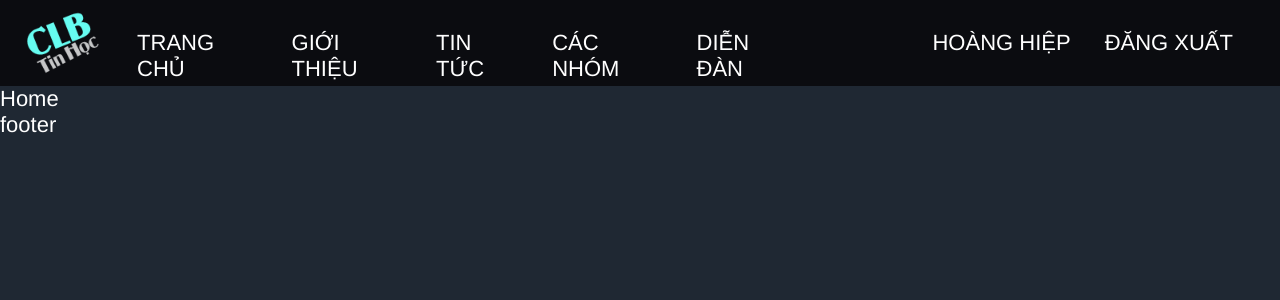
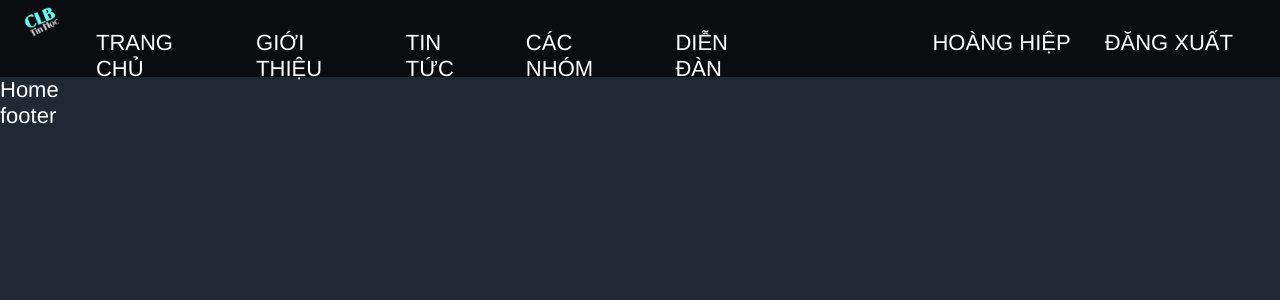
Before and after one commit to HoangHiep2001HVU/Web_CLB, a PHP site: page / in a window 1280 px wide. Shown: the top 300 px of the page. Run offline with PHP 8.4, Linux system fonts and the light colour scheme.

Commit message:
van sua menu

```diff
--- a/public/css/css.css
+++ b/public/css/css.css
@@ -14,14 +14,14 @@ body {
 }
 
 #top img {
-	width: 80px;
-	height: 80px;
+	width: 3%;
+	height: 3%;
 	padding: 3px;
 	margin-left: 20px;
 }
 
 .menu  {
-	width: 100%;
+	width: 97%;
 	display: flex;
 	padding-top: 10px;
 	padding-bottom: 10px;
@@ -80,6 +80,7 @@ body {
 	}
 
 	.menu {
+		width: 95%;
 		margin-top: 5px;
 	}
 
@@ -90,8 +91,8 @@ body {
 	}
 
 	#top img {
-		width: 60px;
-		height: 60px;
+		width: 5%;
+		height: 5%;
 	}
 }
 
```
